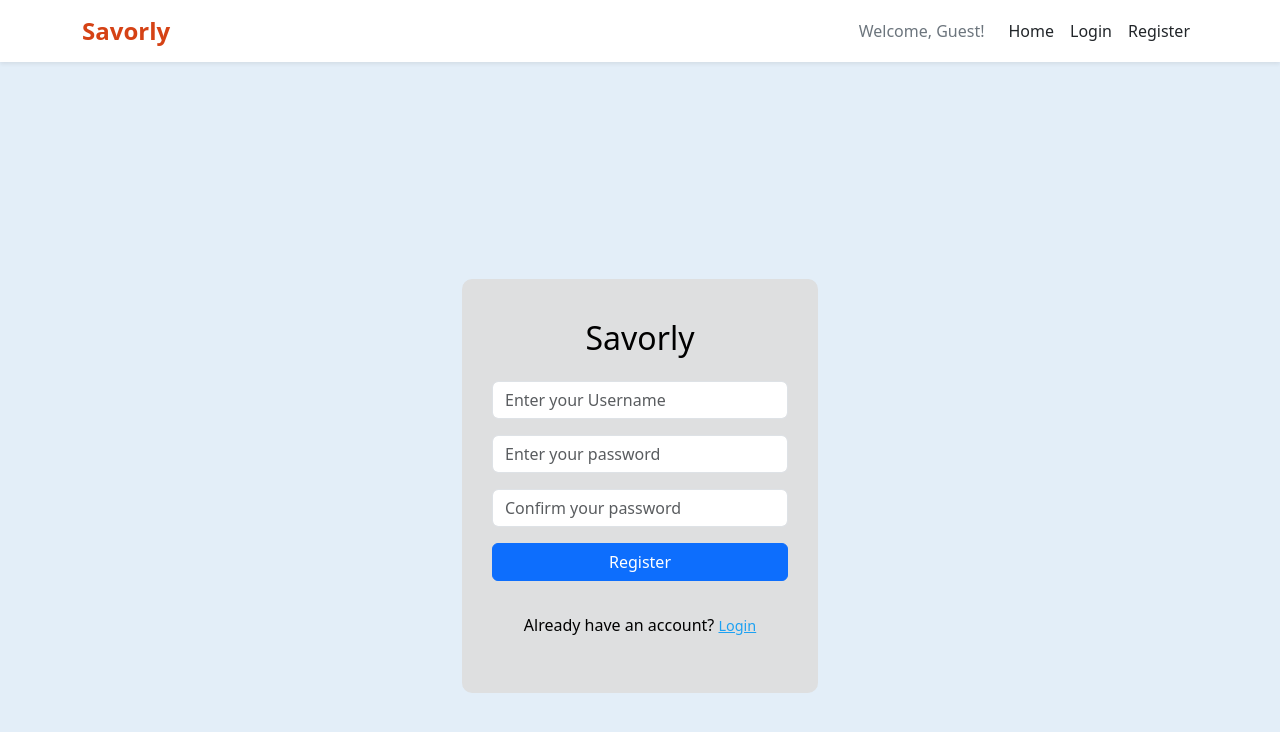
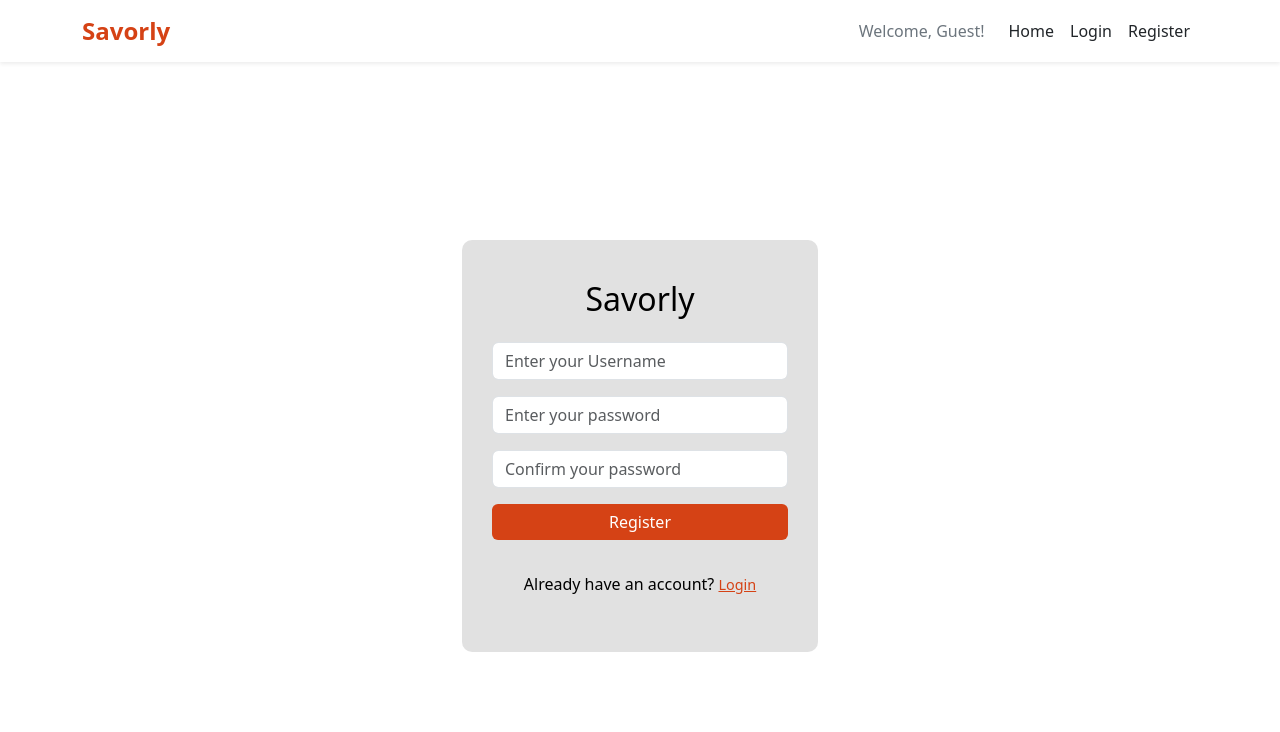
Before and after one commit to mankai-amine/Savorly, a React (Vite) app in the folder frontend/: page /register in a window 1280 px wide. Shown: the top 732 px of the page. Built offline with nearby package versions, Linux system fonts and the light colour scheme.

Commit message:
Login & Register styling

```diff
--- a/frontend/src/pages/Login.tsx
+++ b/frontend/src/pages/Login.tsx
@@ -94,7 +94,7 @@ const Login = () => {
     };
 
     return (
-        <div style={{ backgroundColor: '#e3eef8', minHeight: '100vh', display: 'flex', alignItems: 'center', justifyContent: 'center' }}>
+        <div style={{ minHeight: '90vh', display: 'flex', alignItems: 'center', justifyContent: 'center' }}>
             <Container className='mt-5'>
                 <Row className='justify-content-md-center'>
                     <Col md={6} lg={4}>
@@ -120,7 +120,7 @@ const Login = () => {
                                     {errors.password && <p className="text-danger">{errors.password.message}</p>}
                                 </Form.Group>
 
-                            <Button variant='primary' type='submit' className='w-100 mb-3 custom-button'>
+                                <Button style={{ background: "rgb(213, 66, 21)", border: 'none' }} type='submit' className='w-100 mb-3'>
                                     Login
                                 </Button>
 
@@ -128,7 +128,7 @@ const Login = () => {
 
                                 <div className="mt-3">
                                     <p>
-                                    Don't have an account? <a href="/register" className="sign-up-link">Sign up</a>
+                                        Don't have an account? <a href="/register" className="sign-up-link" style={{ color: "rgb(213, 66, 21)" }}>Sign up</a>
                                     </p>
                                 </div>
                             </Form>
--- a/frontend/src/pages/Register.tsx
+++ b/frontend/src/pages/Register.tsx
@@ -48,7 +48,7 @@ const Register = () => {
     };
 
     return (
-        <div style={{ backgroundColor: '#e3eef8', minHeight: '100vh', display: 'flex', alignItems: 'center', justifyContent: 'center' }}>
+        <div style={{ minHeight: '90vh', display: 'flex', alignItems: 'center', justifyContent: 'center' }}>
 
             <Container className='mt-5'>
                 <Row className='justify-content-md-center'>
@@ -82,14 +82,14 @@ const Register = () => {
                                     {errors.password2 && <p className="text-danger">{errors.password2.message}</p>}
                                 </Form.Group>
 
-                                <Button variant='primary' type='submit' className='w-100 mb-3'>
+                                <Button style={{ background: "rgb(213, 66, 21)", border: 'none' }} type='submit' className='w-100 mb-3'>
                                     Register
                                 </Button>
 
                                 {isSubmitted && <p className="text-success">Registration successful!</p>}
 
                                 <div className='mt-3'>
-                                    <p>Already have an account? <a href='/login' className='login-link'>Login</a></p>
+                                    <p>Already have an account? <a href='/login' className='login-link' style={{ color: "rgb(213, 66, 21)" }} >Login</a></p>
                                 </div>
                             </Form>
                         </div>
```
Lines whose indentation alone changed are shown as unchanged.
